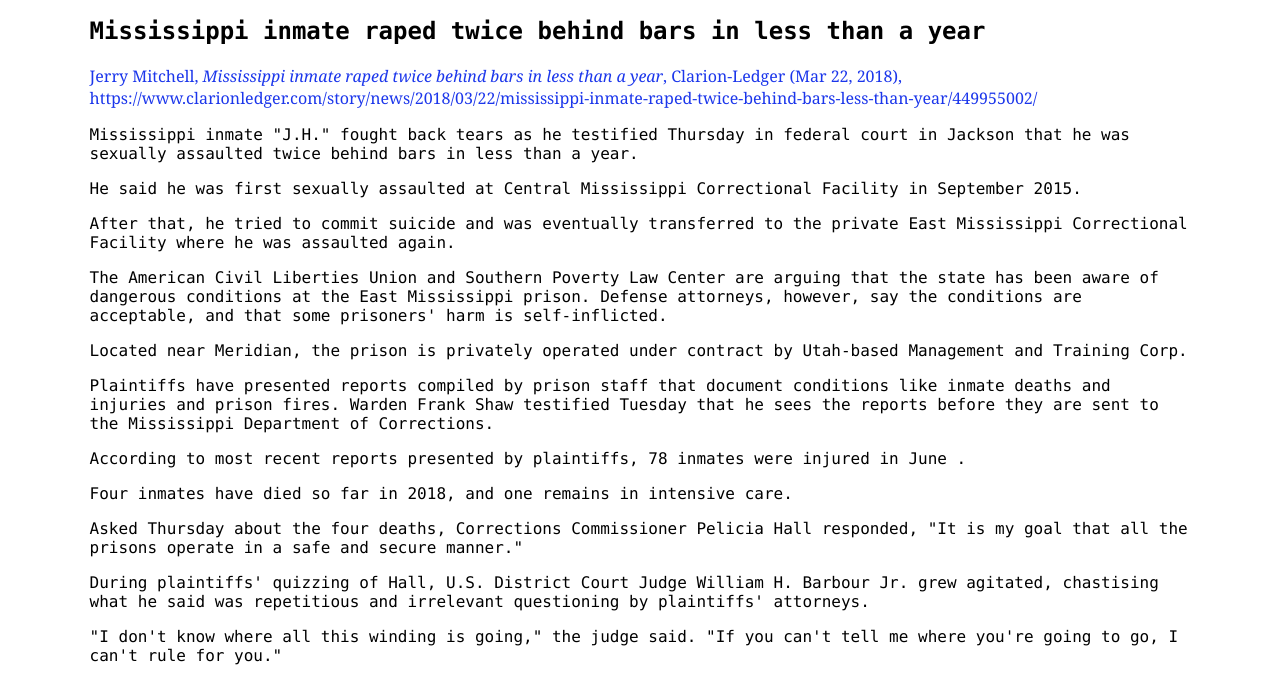
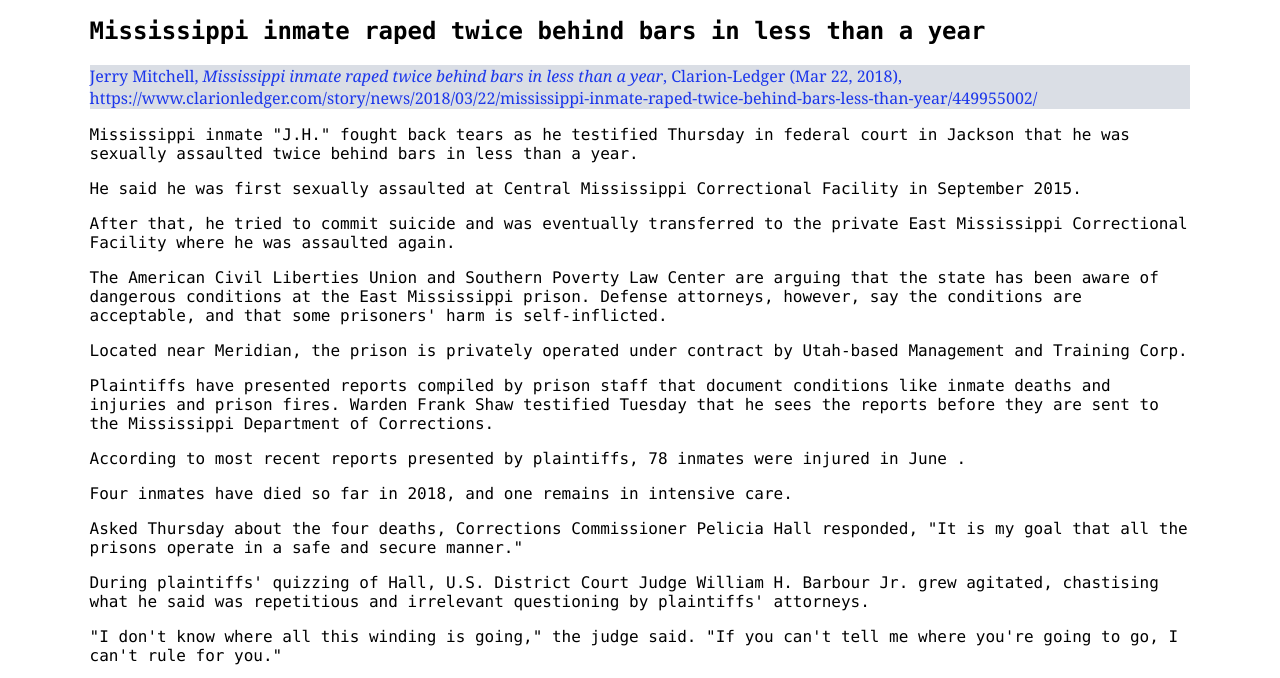
Before and after one commit to clergy-for-prison-reform/news, a plain HTML site: page emcf.html in a window 1280 px wide. Shown: the part 1364-2042 px from the top of the page. Drawn offline with Linux system fonts and the light colour scheme.

Commit message:
Update cpr.css

```diff
--- a/cpr.css
+++ b/cpr.css
@@ -23,7 +23,7 @@ a:hover {
 }
 p.bluebook {
    color: #1B36EB;
-   background-color: transparent;
+   background-color: #dadee5;
    font-family: "Georgia";
 }
 table, th, td {
```
